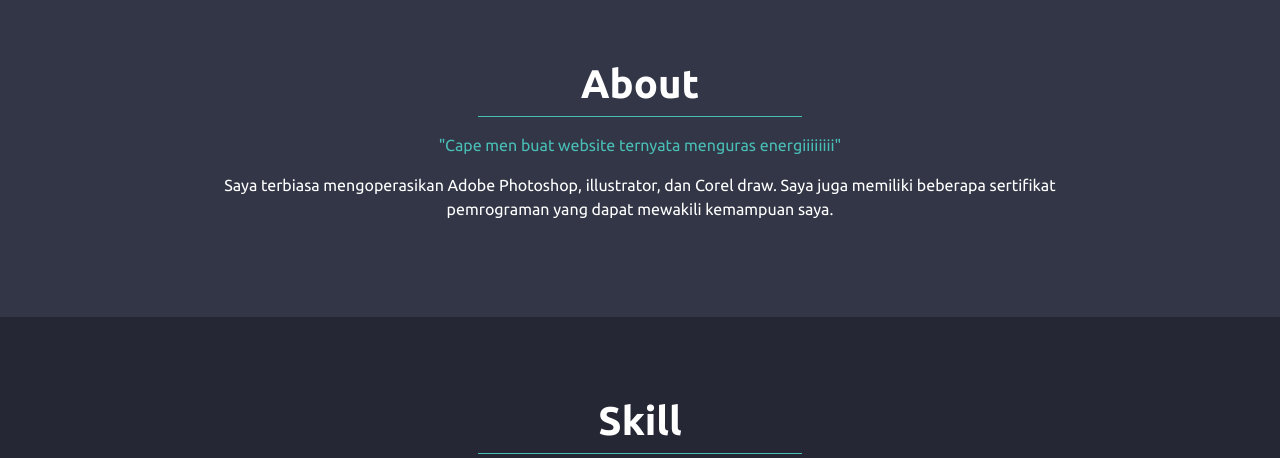
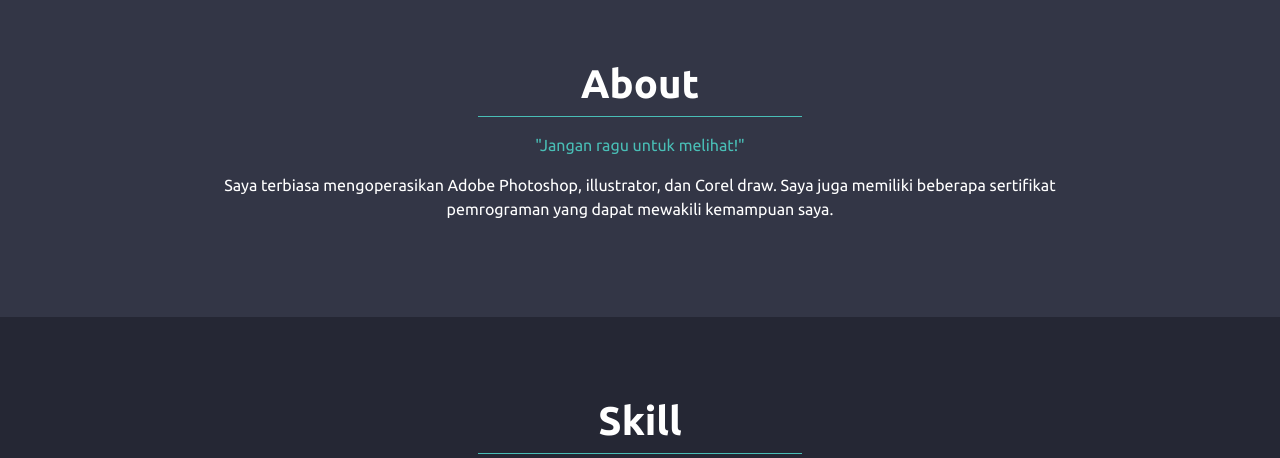
Before and after one commit to thrlaql12/myportfolio, a plain HTML site: page index.html in a window 1280 px wide. Shown: the part 980-1438 px from the top of the page. Drawn offline with nearby package versions, Linux system fonts and the light colour scheme; files whose address does not match are found by name.

Commit message:
Update index.html

```diff
--- a/index.html
+++ b/index.html
@@ -101,7 +101,7 @@
                 <hr>
               </div>
               <div class="col-10 mt-3">
-                <p class="text-center color-acsent">"Cape men buat website ternyata menguras energiiiiiiii"</p>
+                <p class="text-center color-acsent">"Jangan ragu untuk melihat!"</p>
                 <p class="text-center"> Saya terbiasa mengoperasikan Adobe Photoshop, illustrator, dan Corel draw.
                   Saya juga memiliki beberapa sertifikat pemrograman yang dapat mewakili kemampuan saya.</p>
               </div>
```
